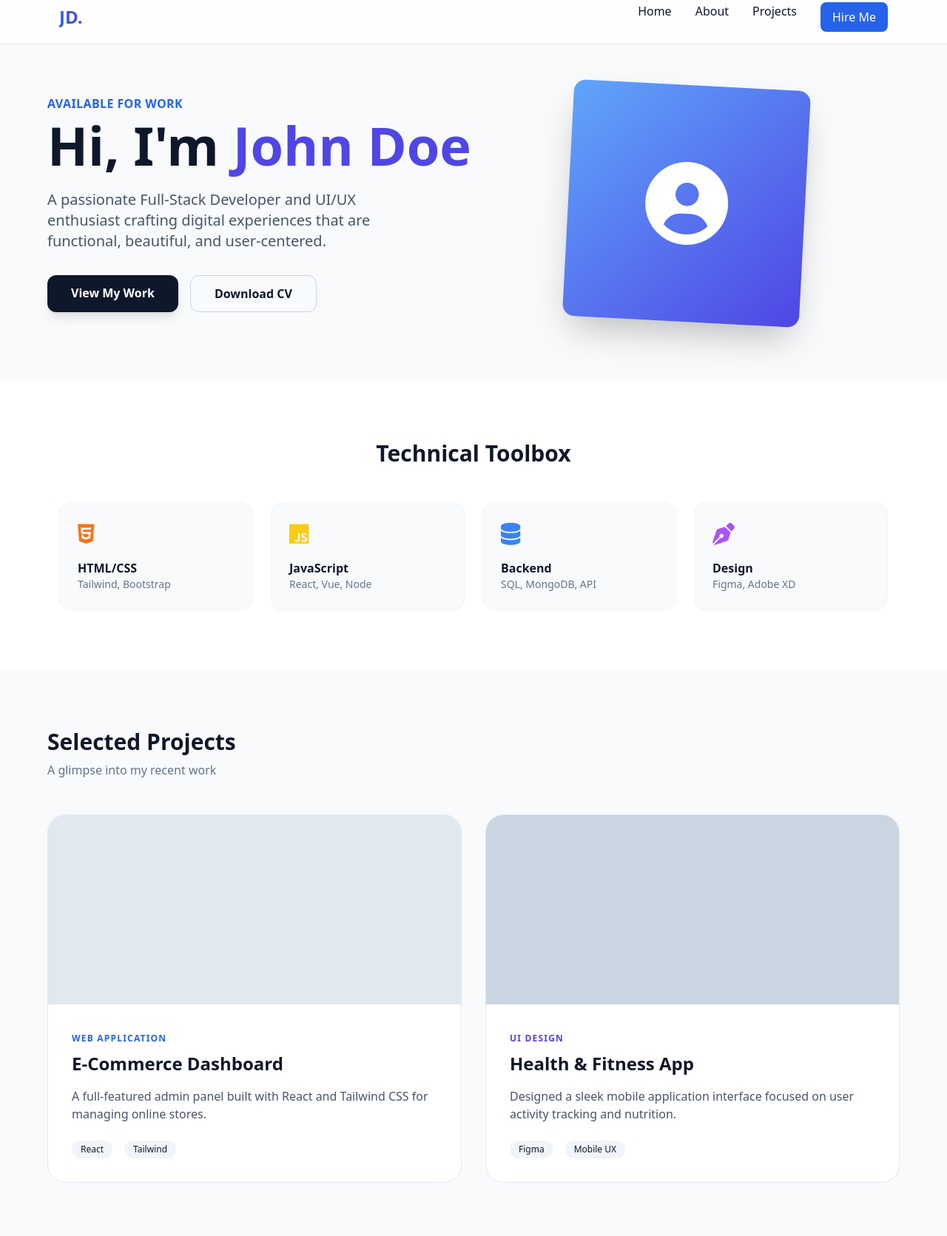
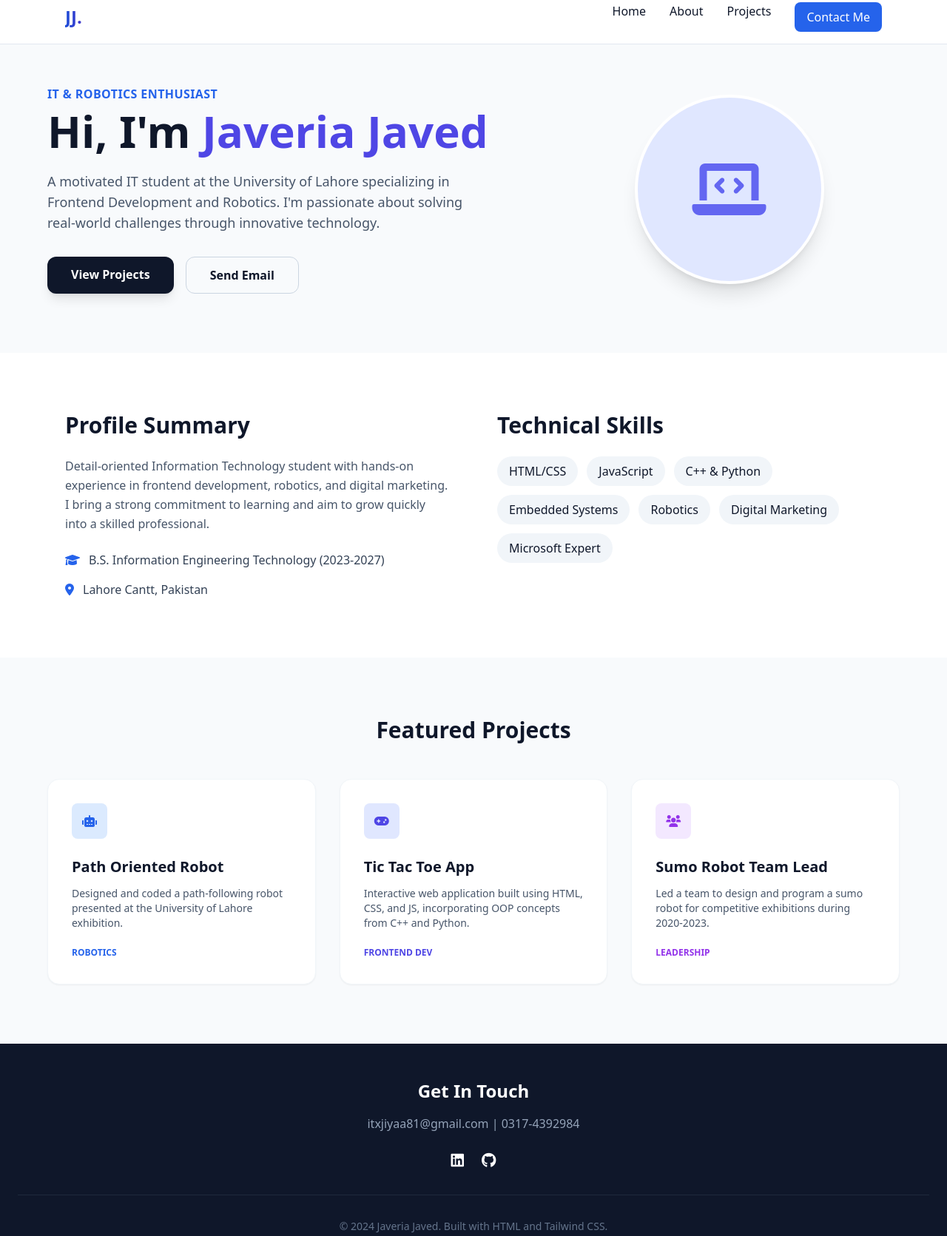
Before and after one commit to javeria080/project, a plain HTML site: page index.html in a window 1280 px wide. Shown: the part 13-1684 px from the top of the page at 74% size. Drawn offline with nearby package versions, Linux system fonts and the light colour scheme.

Commit message:
Update index.html

```diff
--- a/index.html
+++ b/index.html
@@ -3,43 +3,43 @@
 <head>
     <meta charset="UTF-8">
     <meta name="viewport" content="width=device-width, initial-scale=1.0">
-    <title>Personal Portfolio | Creative Professional</title>
+    <title>Javeria Javed | Portfolio</title>
     <script src="https://cdn.tailwindcss.com"></script>
     <link rel="stylesheet" href="https://cdnjs.cloudflare.com/ajax/libs/font-awesome/6.0.0/css/all.min.css">
 </head>
 <body class="bg-slate-50 text-slate-900 font-sans">
 
-    <nav class="fixed w-full z-50 bg-white/80 backdrop-blur-md border-b border-slate-200">
-        <div class="max-w-6xl mx-auto px-4 py-4 flex justify-between items-center">
-            <span class="text-2xl font-bold bg-gradient-to-r from-blue-600 to-indigo-600 bg-clip-text text-transparent">JD.</span>
+    <nav class="fixed w-full z-50 bg-white/90 backdrop-blur-md border-b border-slate-200">
+        <div class="max-w-6xl mx-auto px-6 py-4 flex justify-between items-center">
+            <span class="text-2xl font-bold bg-gradient-to-r from-blue-700 to-indigo-700 bg-clip-text text-transparent">JJ.</span>
             <div class="hidden md:flex space-x-8 font-medium">
                 <a href="#home" class="hover:text-blue-600 transition">Home</a>
                 <a href="#about" class="hover:text-blue-600 transition">About</a>
                 <a href="#projects" class="hover:text-blue-600 transition">Projects</a>
-                <a href="#contact" class="px-4 py-2 bg-blue-600 text-white rounded-lg hover:bg-blue-700 transition">Hire Me</a>
+                <a href="mailto:itxjiyaa81@gmail.com" class="px-4 py-2 bg-blue-600 text-white rounded-lg hover:bg-blue-700 transition">Contact Me</a>
             </div>
         </div>
     </nav>
 
-    <section id="home" class="pt-32 pb-20 px-4">
+    <section id="home" class="pt-32 pb-20 px-6">
         <div class="max-w-6xl mx-auto flex flex-col md:flex-row items-center">
-            <div class="md:w-1/2 mb-10 md:mb-0">
-                <h2 class="text-blue-600 font-semibold tracking-wide uppercase mb-2">Available for Work</h2>
-                <h1 class="text-5xl md:text-7xl font-extrabold mb-6 leading-tight">
-                    Hi, I'm <span class="text-indigo-600">John Doe</span>
+            <div class="md:w-3/5 mb-10 md:mb-0">
+                <h2 class="text-blue-600 font-semibold tracking-wide uppercase mb-2">IT & Robotics Enthusiast</h2>
+                <h1 class="text-5xl md:text-6xl font-extrabold mb-6 leading-tight">
+                    Hi, I'm <span class="text-indigo-600">Javeria Javed</span>
                 </h1>
-                <p class="text-xl text-slate-600 mb-8 max-w-lg">
-                    A passionate Full-Stack Developer and UI/UX enthusiast crafting digital experiences that are functional, beautiful, and user-centered.
+                <p class="text-lg text-slate-600 mb-8 max-w-xl">
+                    A motivated IT student at the University of Lahore specializing in Frontend Development and Robotics. I'm passionate about solving real-world challenges through innovative technology.
                 </p>
                 <div class="flex space-x-4">
-                    <a href="#projects" class="bg-slate-900 text-white px-8 py-3 rounded-xl font-bold hover:bg-slate-800 transition shadow-lg">View My Work</a>
-                    <a href="#" class="border border-slate-300 px-8 py-3 rounded-xl font-bold hover:bg-slate-100 transition">Download CV</a>
+                    <a href="#projects" class="bg-slate-900 text-white px-8 py-3 rounded-xl font-bold hover:bg-slate-800 transition shadow-lg">View Projects</a>
+                    <a href="mailto:itxjiyaa81@gmail.com" class="border border-slate-300 px-8 py-3 rounded-xl font-bold hover:bg-slate-100 transition">Send Email</a>
                 </div>
             </div>
-            <div class="md:w-1/2 flex justify-center">
-                <div class="w-64 h-64 md:w-80 md:h-80 bg-gradient-to-br from-blue-400 to-indigo-600 rounded-2xl rotate-3 shadow-2xl overflow-hidden">
-                    <div class="w-full h-full flex items-center justify-center text-white text-64px">
-                        <i class="fas fa-user-circle fa-7x"></i>
+            <div class="md:w-2/5 flex justify-center">
+                <div class="relative">
+                    <div class="w-64 h-64 bg-indigo-100 rounded-full flex items-center justify-center border-4 border-white shadow-xl">
+                        <i class="fas fa-laptop-code fa-5x text-indigo-500"></i>
                     </div>
                 </div>
             </div>
@@ -47,87 +47,84 @@
     </section>
 
     <section id="about" class="py-20 bg-white">
-        <div class="max-w-6xl mx-auto px-4">
-            <h3 class="text-3xl font-bold mb-12 text-center">Technical Toolbox</h3>
-            <div class="grid grid-cols-2 md:grid-cols-4 gap-6">
-                <div class="p-6 border border-slate-100 rounded-2xl bg-slate-50 hover:shadow-md transition">
-                    <i class="fab fa-html5 text-orange-500 text-3xl mb-4"></i>
-                    <h4 class="font-bold">HTML/CSS</h4>
-                    <p class="text-sm text-slate-500">Tailwind, Bootstrap</p>
-                </div>
-                <div class="p-6 border border-slate-100 rounded-2xl bg-slate-50 hover:shadow-md transition">
-                    <i class="fab fa-js text-yellow-400 text-3xl mb-4"></i>
-                    <h4 class="font-bold">JavaScript</h4>
-                    <p class="text-sm text-slate-500">React, Vue, Node</p>
-                </div>
-                <div class="p-6 border border-slate-100 rounded-2xl bg-slate-50 hover:shadow-md transition">
-                    <i class="fas fa-database text-blue-500 text-3xl mb-4"></i>
-                    <h4 class="font-bold">Backend</h4>
-                    <p class="text-sm text-slate-500">SQL, MongoDB, API</p>
-                </div>
-                <div class="p-6 border border-slate-100 rounded-2xl bg-slate-50 hover:shadow-md transition">
-                    <i class="fas fa-pen-nib text-purple-500 text-3xl mb-4"></i>
-                    <h4 class="font-bold">Design</h4>
-                    <p class="text-sm text-slate-500">Figma, Adobe XD</p>
-                </div>
-            </div>
-        </div>
-    </section>
-
-    <section id="projects" class="py-20 px-4">
-        <div class="max-w-6xl mx-auto">
-            <div class="flex justify-between items-end mb-12">
+        <div class="max-w-6xl mx-auto px-6">
+            <div class="grid md:grid-cols-2 gap-16">
                 <div>
-                    <h3 class="text-3xl font-bold">Selected Projects</h3>
-                    <p class="text-slate-500 mt-2">A glimpse into my recent work</p>
-                </div>
-            </div>
-
-            <div class="grid md:grid-cols-2 gap-8">
-                <div class="group bg-white rounded-3xl overflow-hidden border border-slate-200 hover:shadow-xl transition">
-                    <div class="h-64 bg-slate-200"></div> <div class="p-8">
-                        <span class="text-xs font-bold text-blue-600 uppercase tracking-widest">Web Application</span>
-                        <h4 class="text-2xl font-bold mt-2 mb-4">E-Commerce Dashboard</h4>
-                        <p class="text-slate-600 mb-6">A full-featured admin panel built with React and Tailwind CSS for managing online stores.</p>
-                        <div class="flex space-x-4">
-                            <span class="px-3 py-1 bg-slate-100 rounded-full text-xs font-medium">React</span>
-                            <span class="px-3 py-1 bg-slate-100 rounded-full text-xs font-medium">Tailwind</span>
+                    <h3 class="text-3xl font-bold mb-6">Profile Summary</h3>
+                    <p class="text-slate-600 leading-relaxed mb-6">
+                        Detail-oriented Information Technology student with hands-on experience in frontend development, robotics, and digital marketing. I bring a strong commitment to learning and aim to grow quickly into a skilled professional.
+                    </p>
+                    <div class="space-y-4">
+                        <div class="flex items-center space-x-3 text-slate-700">
+                            <i class="fas fa-graduation-cap text-blue-600"></i>
+                            <span>B.S. Information Engineering Technology (2023-2027)</span>
+                        </div>
+                        <div class="flex items-center space-x-3 text-slate-700">
+                            <i class="fas fa-map-marker-alt text-blue-600"></i>
+                            <span>Lahore Cantt, Pakistan</span>
                         </div>
                     </div>
                 </div>
-
-                <div class="group bg-white rounded-3xl overflow-hidden border border-slate-200 hover:shadow-xl transition">
-                    <div class="h-64 bg-slate-300"></div> <div class="p-8">
-                        <span class="text-xs font-bold text-indigo-600 uppercase tracking-widest">UI Design</span>
-                        <h4 class="text-2xl font-bold mt-2 mb-4">Health & Fitness App</h4>
-                        <p class="text-slate-600 mb-6">Designed a sleek mobile application interface focused on user activity tracking and nutrition.</p>
-                        <div class="flex space-x-4">
-                            <span class="px-3 py-1 bg-slate-100 rounded-full text-xs font-medium">Figma</span>
-                            <span class="px-3 py-1 bg-slate-100 rounded-full text-xs font-medium">Mobile UX</span>
-                        </div>
+                <div>
+                    <h3 class="text-3xl font-bold mb-6">Technical Skills</h3>
+                    <div class="flex flex-wrap gap-3">
+                        <span class="px-4 py-2 bg-slate-100 rounded-full font-medium">HTML/CSS</span>
+                        <span class="px-4 py-2 bg-slate-100 rounded-full font-medium">JavaScript</span>
+                        <span class="px-4 py-2 bg-slate-100 rounded-full font-medium">C++ & Python</span>
+                        <span class="px-4 py-2 bg-slate-100 rounded-full font-medium">Embedded Systems</span>
+                        <span class="px-4 py-2 bg-slate-100 rounded-full font-medium">Robotics</span>
+                        <span class="px-4 py-2 bg-slate-100 rounded-full font-medium">Digital Marketing</span>
+                        <span class="px-4 py-2 bg-slate-100 rounded-full font-medium">Microsoft Expert</span>
                     </div>
                 </div>
             </div>
         </div>
     </section>
 
-    <section id="contact" class="py-20 bg-slate-900 text-white px-4">
-        <div class="max-w-4xl mx-auto text-center">
-            <h3 class="text-4xl font-bold mb-6">Let's build something together</h3>
-            <p class="text-slate-400 mb-10 text-lg">I'm currently looking for new opportunities. My inbox is always open.</p>
-            <a href="mailto:hello@yourname.com" class="inline-block bg-blue-600 text-white px-10 py-4 rounded-2xl font-bold text-xl hover:bg-blue-500 transition shadow-lg">
-                Say Hello
-            </a>
-            <div class="flex justify-center space-x-8 mt-16 text-slate-400">
-                <a href="#" class="hover:text-white transition text-2xl"><i class="fab fa-github"></i></a>
-                <a href="#" class="hover:text-white transition text-2xl"><i class="fab fa-linkedin"></i></a>
-                <a href="#" class="hover:text-white transition text-2xl"><i class="fab fa-twitter"></i></a>
+    <section id="projects" class="py-20 px-6 bg-slate-50">
+        <div class="max-w-6xl mx-auto">
+            <h3 class="text-3xl font-bold mb-12 text-center">Featured Projects</h3>
+            <div class="grid md:grid-cols-3 gap-8">
+                <div class="bg-white p-8 rounded-2xl shadow-sm border border-slate-100 hover:shadow-md transition">
+                    <div class="w-12 h-12 bg-blue-100 text-blue-600 rounded-lg flex items-center justify-center mb-6">
+                        <i class="fas fa-robot"></i>
+                    </div>
+                    <h4 class="text-xl font-bold mb-3">Path Oriented Robot</h4>
+                    <p class="text-slate-600 text-sm mb-4">Designed and coded a path-following robot presented at the University of Lahore exhibition.</p>
+                    <span class="text-xs font-bold text-blue-600 uppercase">Robotics</span>
+                </div>
+
+                <div class="bg-white p-8 rounded-2xl shadow-sm border border-slate-100 hover:shadow-md transition">
+                    <div class="w-12 h-12 bg-indigo-100 text-indigo-600 rounded-lg flex items-center justify-center mb-6">
+                        <i class="fas fa-gamepad"></i>
+                    </div>
+                    <h4 class="text-xl font-bold mb-3">Tic Tac Toe App</h4>
+                    <p class="text-slate-600 text-sm mb-4">Interactive web application built using HTML, CSS, and JS, incorporating OOP concepts from C++ and Python.</p>
+                    <span class="text-xs font-bold text-indigo-600 uppercase">Frontend Dev</span>
+                </div>
+
+                <div class="bg-white p-8 rounded-2xl shadow-sm border border-slate-100 hover:shadow-md transition">
+                    <div class="w-12 h-12 bg-purple-100 text-purple-600 rounded-lg flex items-center justify-center mb-6">
+                        <i class="fas fa-users"></i>
+                    </div>
+                    <h4 class="text-xl font-bold mb-3">Sumo Robot Team Lead</h4>
+                    <p class="text-slate-600 text-sm mb-4">Led a team to design and program a sumo robot for competitive exhibitions during 2020-2023.</p>
+                    <span class="text-xs font-bold text-purple-600 uppercase">Leadership</span>
+                </div>
             </div>
         </div>
     </section>
 
-    <footer class="py-8 text-center text-slate-500 border-t border-slate-200 bg-white">
-        <p>© 2024 Your Name. Built with Tailwind CSS.</p>
+    <footer class="py-12 bg-slate-900 text-white text-center px-6">
+        <h3 class="text-2xl font-bold mb-4">Get In Touch</h3>
+        <p class="text-slate-400 mb-6">itxjiyaa81@gmail.com | 0317-4392984</p>
+        <div class="flex justify-center space-x-6 mb-8 text-xl">
+            <a href="#" class="hover:text-blue-400 transition"><i class="fab fa-linkedin"></i></a>
+            <a href="#" class="hover:text-blue-400 transition"><i class="fab fa-github"></i></a>
+        </div>
+        <p class="text-slate-500 text-sm border-t border-slate-800 pt-8">
+            © 2024 Javeria Javed. Built with HTML and Tailwind CSS.
+        </p>
     </footer>
 
 </body>
```
